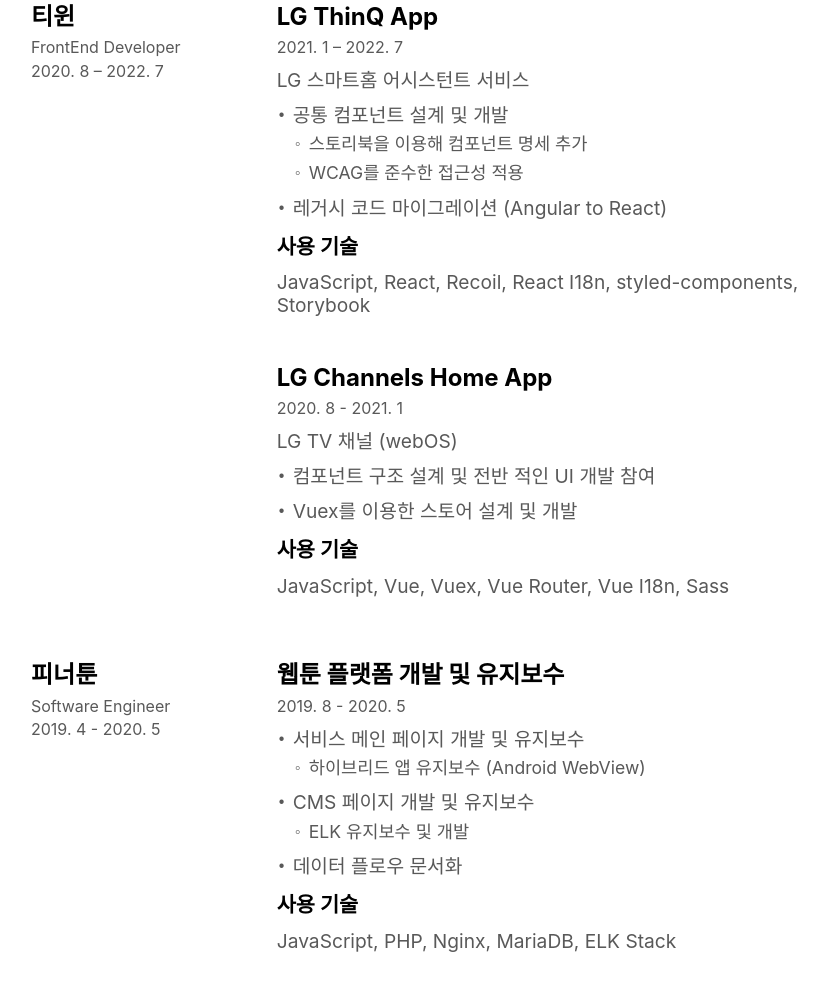
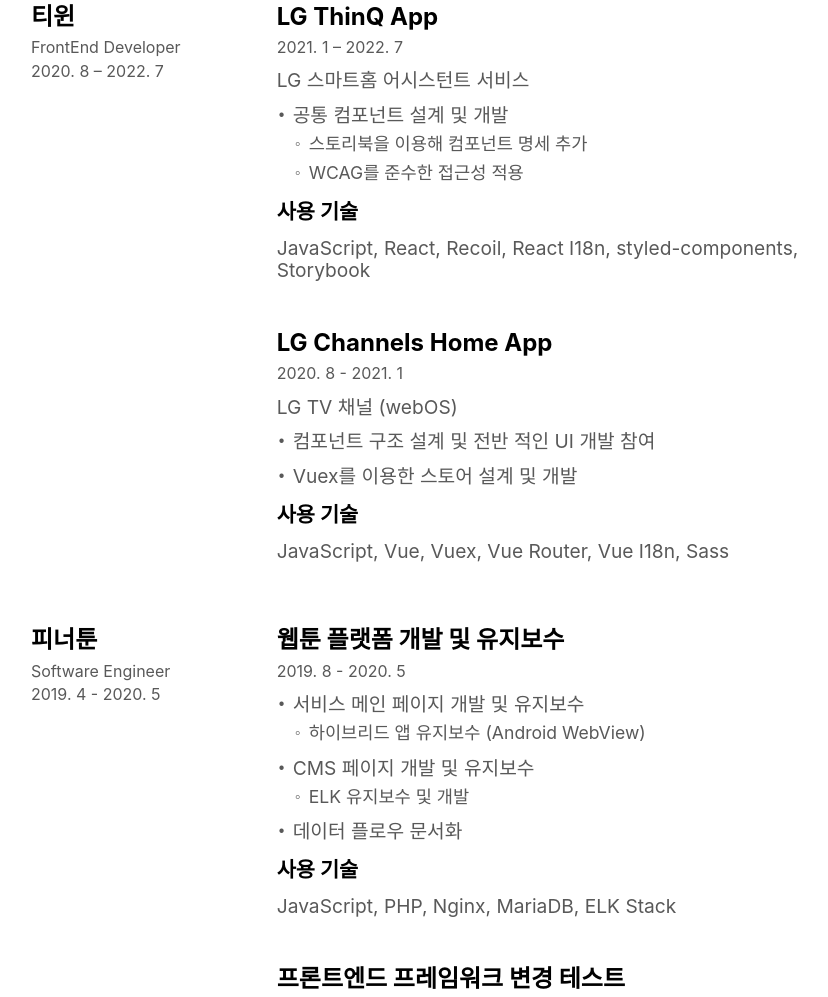
Before and after one commit to snowFinX/resume, a website built with Parcel: page src/index.html in a window 1280 px wide. Shown: the part 3828-4825 px from the top of the page, without its empty margins (209-1037 px from the left). Built offline with nearby package versions, Linux system fonts and the light colour scheme; a web font is replaced by a local one.

Commit message:
modify: 이력서 내용 수정

```diff
--- a/src/index.html
+++ b/src/index.html
@@ -342,7 +342,6 @@
                     <li>WCAG를 준수한 접근성 적용</li>
                   </ul>
                 </li>
-                <li>레거시 코드 마이그레이션 (Angular to React)</li>
               </ul>
               <h5>사용 기술</h5>
               <p>JavaScript, React, Recoil, React I18n, styled-components, Storybook</p>
```
